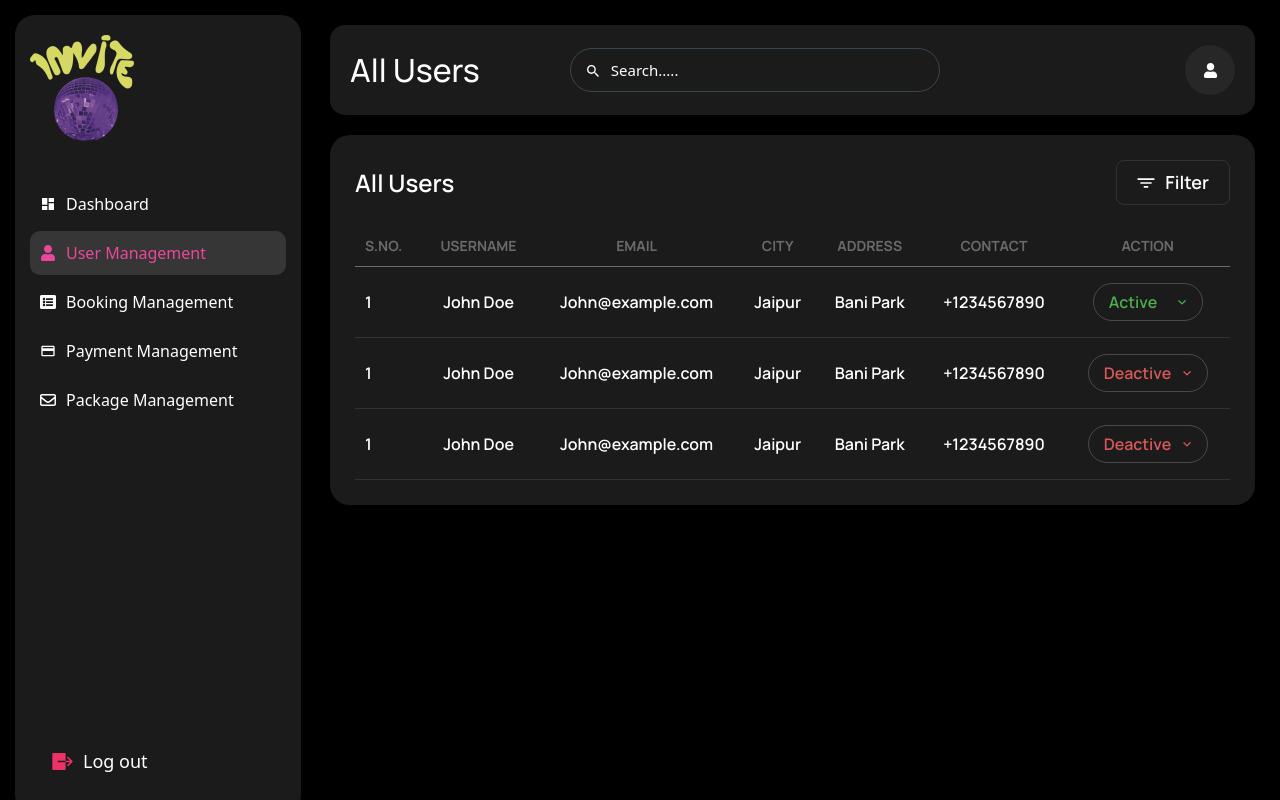
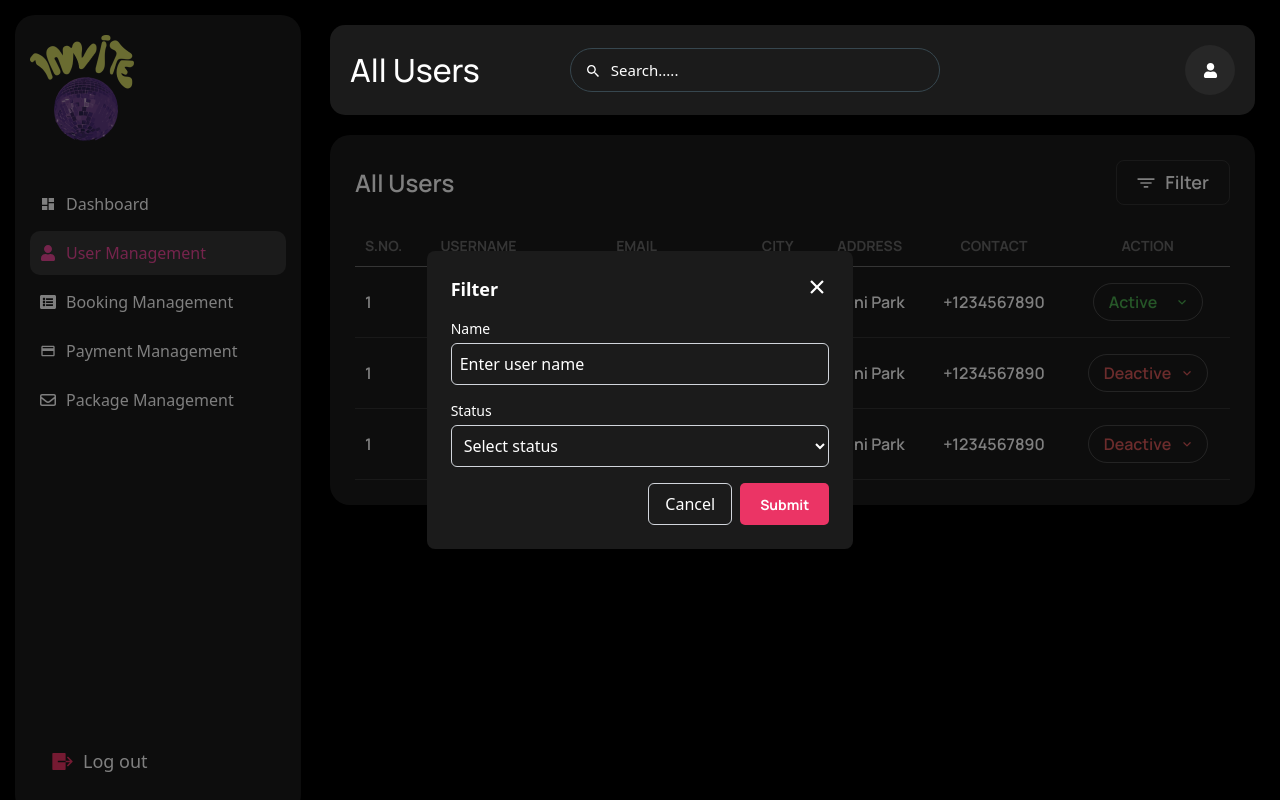
Before and after one commit to its-invite23/AdminEvent, a React (Create React App) app: page /access-admin/user in a window 1280 px wide. Both pictures are taken after a click on the button "Filter". Built offline with nearby package versions, Linux system fonts and the light colour scheme; no server answers.

Commit message:
mange  fiulter

```diff
--- a/src/admin/Packagemanagement/AddPackage.jsx
+++ b/src/admin/Packagemanagement/AddPackage.jsx
@@ -32,27 +32,27 @@ export default function AddPackage() {
             <form>
               <div className="mb-4">
                 <label className="block text-sm font-medium text-white">Package Name</label>
-                <input type="text" className="mt-1 block w-full border border-gray-300 rounded-md p-2" placeholder="Enter package name" required />
+                <input type="text" className="mt-1 block w-full border border-gray-300 rounded-md p-2 bg-[#1B1B1B] text-white" placeholder="Enter package name" required />
               </div>
               <div className="mb-4">
                 <label className="block text-sm font-medium text-white">Package Minium  Price</label>
-                <input type="text" className="mt-1 block w-full border border-gray-300 rounded-md p-2" placeholder="Enter package name" required />
+                <input type="text" className="mt-1 block w-full border border-gray-300 rounded-md p-2 bg-[#1B1B1B] text-white" placeholder="Enter package name" required />
               </div>
               <div className="mb-4">
                 <label className="block text-sm font-medium text-white">Package Maximum  Price</label>
-                <input type="text" className="mt-1 block w-full border border-gray-300 rounded-md p-2" placeholder="Enter package name" required />
+                <input type="text" className="mt-1 block w-full border border-gray-300 rounded-md p-2 bg-[#1B1B1B] text-white" placeholder="Enter package name" required />
               </div>
               <div className="mb-4">
                 <label className="block text-sm font-medium text-white">Price</label>
-                <input type="number" className="mt-1 block w-full border border-gray-300 rounded-md p-2" placeholder="Enter price" required />
+                <input type="number" className="mt-1 block w-full border border-gray-300 rounded-md p-2 bg-[#1B1B1B] text-white" placeholder="Enter price" required />
               </div>
               <div className="mb-4">
                 <label className="block text-sm font-medium text-white">Package Categries</label>
-                <input type="text" className="mt-1 block w-full border border-gray-300 rounded-md p-2" placeholder="Enter price" required />
+                <input type="text" className="mt-1 block w-full border border-gray-300 rounded-md p-2 bg-[#1B1B1B] text-white" placeholder="Enter price" required />
               </div>
               <div className="mb-4">
                 <label className="block text-sm font-medium text-white">Package Image</label>
-                <input type="text" className="mt-1 block w-full border border-gray-300 rounded-md p-2" placeholder="Enter price" required />
+                <input type="text" className="mt-1 block w-full border border-gray-300 rounded-md p-2 bg-[#1B1B1B] text-white" placeholder="Enter price" required />
               </div>
               <div className="flex justify-end">
                 <button type="button" onClick={toggleModal} className="text-white mr-2 px-4 py-2 border border-gray-300 rounded-md">Cancel</button>
--- /dev/null
+++ b/src/admin/UserList/Filter.jsx
@@ -0,0 +1,54 @@
+import React, { useState } from 'react';
+import { IoCloseSharp } from "react-icons/io5";
+import { IoFilterSharp } from "react-icons/io5";
+
+export default function Filter() {
+  const [isOpen, setIsOpen] = useState(false);
+
+  const toggleModal = () => {
+    setIsOpen(!isOpen);
+  };
+
+  return (
+    <div className="flex flex-col">
+      <div className='flex items-center justify-between mb-[20px]'>
+        <h2 className="font-manrope font-[600] text-white text-[18px] md:text-[24px] mb-[0]">All Users</h2>
+        <button className='flex items-center gap-[10px] px-[20px] py-[8px] border border-[#ffffff1a] rounded-[8px] font-[manrope] font-[600] text-white text-[18px]' onClick={toggleModal}>
+          <IoFilterSharp /> Filter
+        </button>
+      </div>
+
+      {/* Modal */}
+      {isOpen && (
+        <div className="fixed inset-0 flex items-center justify-center bg-black bg-opacity-50">
+          <div className="bg-[#1B1B1B] rounded-lg p-6 w-11/12 md:w-1/3">
+            <div className='flex flex-wrap justify-between'>
+              <h3 className="text-lg font-semibold mb-4 text-white">Filter</h3>
+              <IoCloseSharp size={24} className='cursor-pointer text-white' onClick={toggleModal} />
+            </div>
+            <form>
+              <div className="mb-4">
+                <label className="block text-sm font-medium text-white">Name</label>
+                <input type="text" className="mt-1 block w-full border border-gray-300 rounded-md p-2 bg-[#1B1B1B] text-white" placeholder="Enter user name" required />
+              </div>
+              <div className="mb-4">
+                <label className="block text-sm font-medium text-white">Status</label>
+                <select className="mt-1 block w-full border border-gray-300 rounded-md p-2 text-white bg-[#1B1B1B]" required>
+                  <option value="" disabled selected>Select status</option>
+                  <option value="active">Active</option>
+                  <option value="inactive">Inactive</option>
+                  <option value="pending">Pending</option>
+                  <option value="banned">Banned</option>
+                </select>
+              </div>
+              <div className="flex justify-end">
+                <button type="button" onClick={toggleModal} className="text-white mr-2 px-4 py-2 border border-gray-300 rounded-md">Cancel</button>
+                <button type="submit" className="bg-[#EB3465] hover:bg-[#fb3a6e] font-manrope font-[700] text-[14px] px-[20px] py-[10px] text-white rounded-[5px] text-center">Submit</button>
+              </div>
+            </form>
+          </div>
+        </div>
+      )}
+    </div>
+  );
+}
--- a/src/admin/UserList/userList.jsx
+++ b/src/admin/UserList/userList.jsx
@@ -1,17 +1,14 @@
 import React from 'react'
 import { FaAngleDown } from "react-icons/fa6";
-import { IoFilterSharp } from "react-icons/io5";
 import Header from '../compontents/Header';
+import Filter from './Filter';
 
 export default function userList() {
   return (
     <div className='w-full max-w-[100%]'>
       <Header title={"All Users"} />
     <div className="w-full  bg-[#1B1B1B] p-[10px] md:p-[25px] rounded-[10px] md:rounded-[20px] mt-[15px]">
-      <div className='flex items-center justify-between mb-[20px]'>
-        <h2 className=" font-manrope font-[600] text-white text-[18px] md:text-[24px] mb-[0]">All Users</h2>
-        <button className='flex items-center gap-[10px] px-[20px] py-[8px] border border-[#ffffff1a] rounded-[8px] font-[manrope] font-[600] text-white text-[18px]'><IoFilterSharp /> Filter</button>
-      </div>
+     <Filter/>
       <div className="overflow-auto">
         <table className="w-full table-auto whitespace-nowrap">
           <thead className="mb-[15px]">
```
